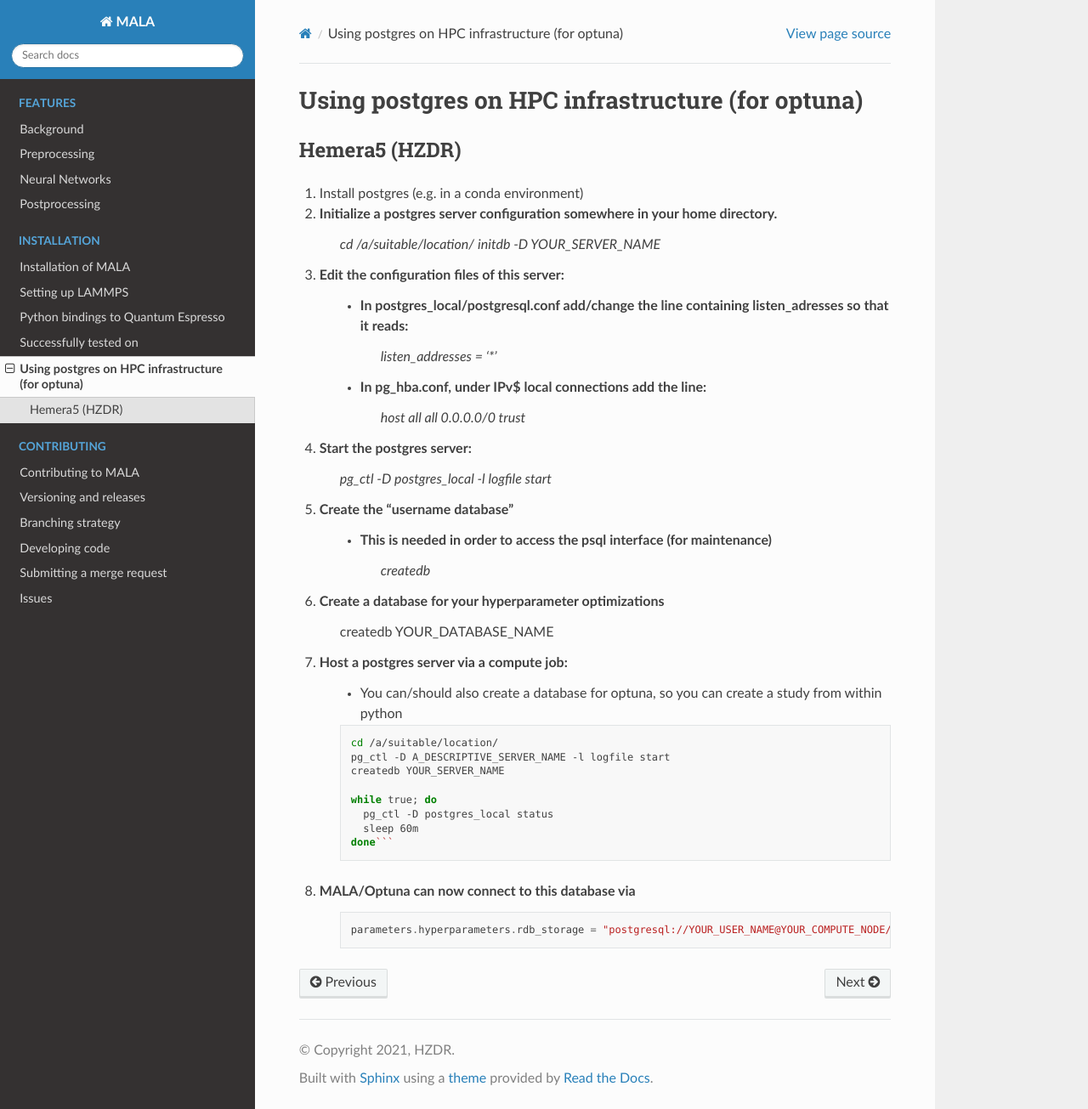
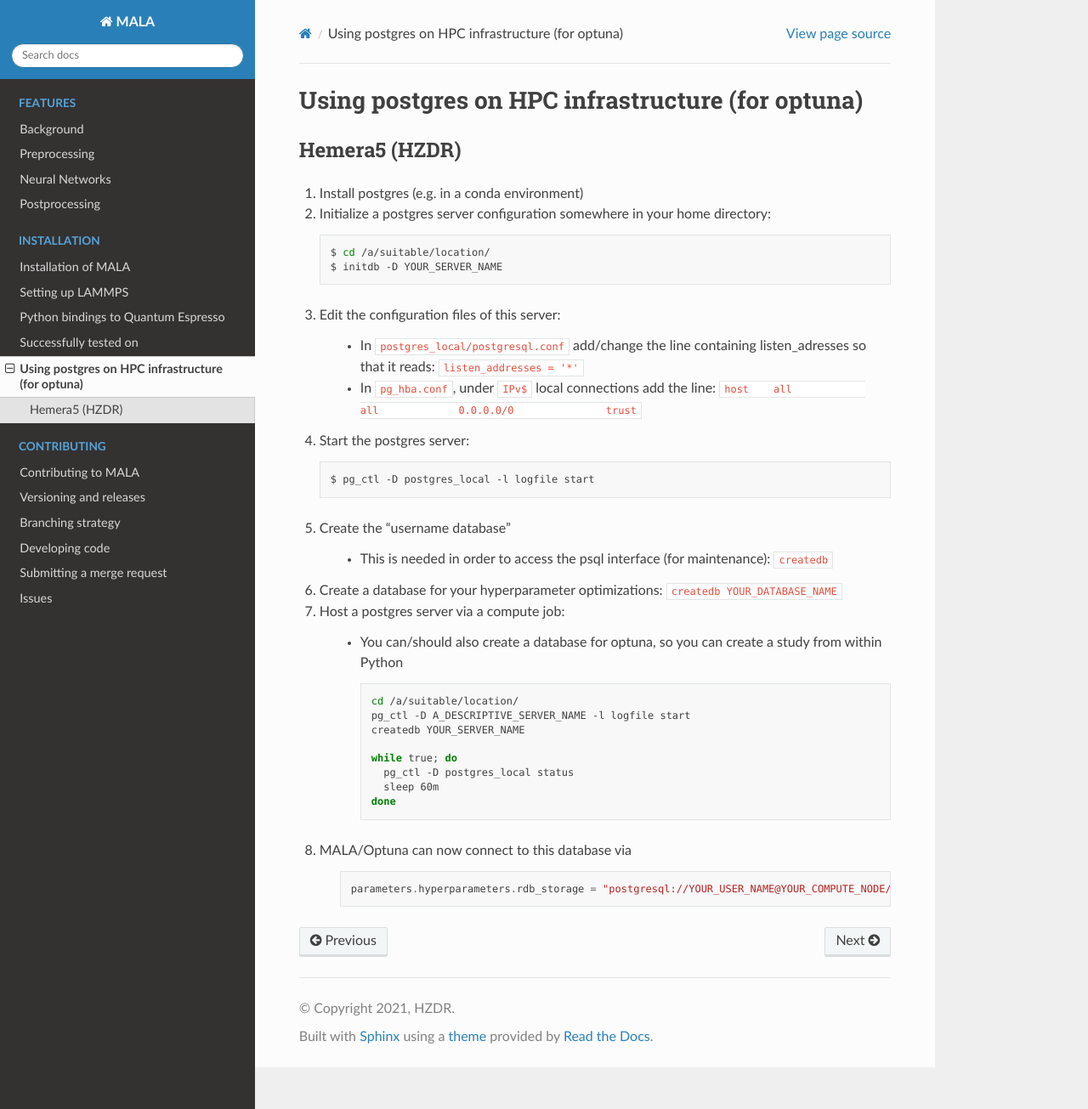
Before and after one commit to mala-project/mala, a Sphinx documentation site: the page built from docs/source/install/sql_on_hpc.rst, in a window 1280 px wide and 1305 px high. Shown: the whole window at 85% size. Built offline with Sphinx 7.4.7 and the Read the Docs theme 2.0.0, drawn with Linux system fonts in a browser that asks for light colours; pages that are not in the unit, such as notebooks, are missing from menus; some of the changed lines change nothing that is shown.

Commit message:
Fix rST syntax issues in `sql_on_hpc.rst`

````diff
--- a/docs/source/install/sql_on_hpc.rst
+++ b/docs/source/install/sql_on_hpc.rst
@@ -5,42 +5,50 @@
 --------------
 
 1. Install postgres (e.g. in a conda environment)
-2. Initialize a postgres server configuration somewhere in your home directory.
-    `cd /a/suitable/location/`
-    `initdb -D YOUR_SERVER_NAME`
+2. Initialize a postgres server configuration somewhere in your home directory:
+
+   .. code-block:: bash
+
+      $ cd /a/suitable/location/
+      $ initdb -D YOUR_SERVER_NAME
 
 3. Edit the configuration files of this server:
-    - In postgres_local/postgresql.conf add/change the line containing listen_adresses so that it reads:
-        `listen_addresses = '*'`
 
-    - In pg_hba.conf, under IPv$ local connections add the line:
-        `host    all             all             0.0.0.0/0               trust`
+    - In :file:`postgres_local/postgresql.conf` add/change the line containing listen_adresses so that it reads:
+      ``listen_addresses = '*'``
+
+    - In :file:`pg_hba.conf`, under ``IPv$`` local connections add the line:
+      ``host    all             all             0.0.0.0/0               trust``
 
 4. Start the postgres server:
-    `pg_ctl -D postgres_local -l logfile start`
+
+   .. code-block:: bash
+
+      $ pg_ctl -D postgres_local -l logfile start
 
 5. Create the "username database"
-    - This is needed in order to access the psql interface (for maintenance)
-            `createdb`
 
-6. Create a database for your hyperparameter optimizations
-    createdb YOUR_DATABASE_NAME
+    - This is needed in order to access the psql interface (for maintenance): ``createdb``
+
+6. Create a database for your hyperparameter optimizations: ``createdb YOUR_DATABASE_NAME``
 
 7. Host a postgres server via a compute job:
-    - You can/should also create a database for optuna, so you can create a study from within python
 
-    .. code-block:: bash
+    - You can/should also create a database for optuna, so you can create a study from within Python
 
-        cd /a/suitable/location/
-        pg_ctl -D A_DESCRIPTIVE_SERVER_NAME -l logfile start
-        createdb YOUR_SERVER_NAME
+      .. code-block:: bash
 
-        while true; do
-          pg_ctl -D postgres_local status
-          sleep 60m
-        done```
+          cd /a/suitable/location/
+          pg_ctl -D A_DESCRIPTIVE_SERVER_NAME -l logfile start
+          createdb YOUR_SERVER_NAME
+
+          while true; do
+            pg_ctl -D postgres_local status
+            sleep 60m
+          done
 
 8. MALA/Optuna can now connect to this database via
+
     .. code-block:: python
 
         parameters.hyperparameters.rdb_storage = "postgresql://YOUR_USER_NAME@YOUR_COMPUTE_NODE/YOUR_DATABASE_NAME"
````
